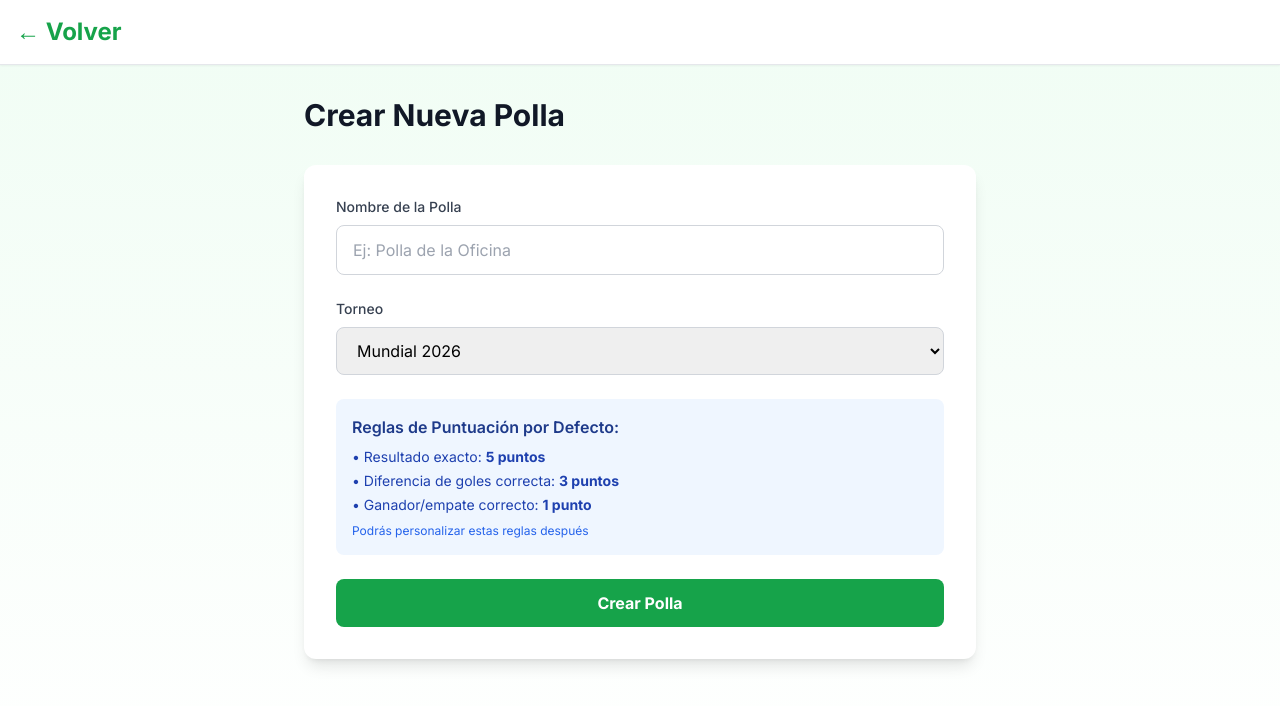
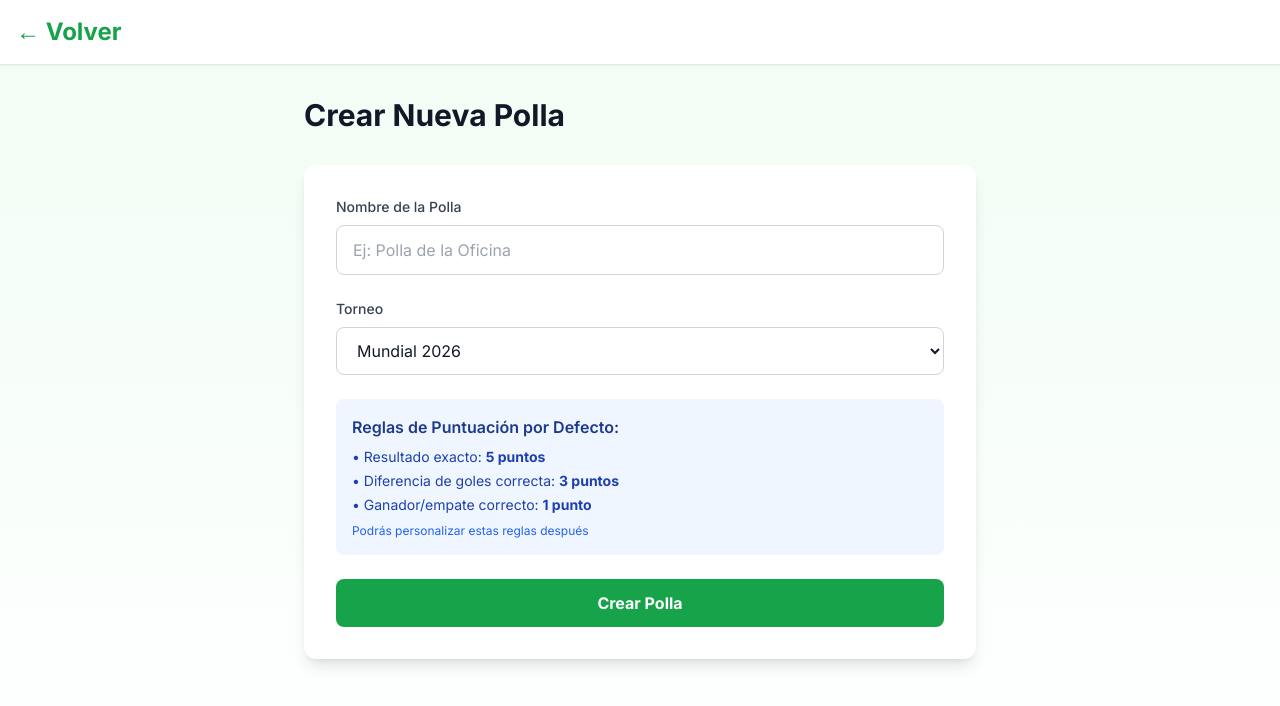
Before and after one commit to EdwingAlarcon/PollaFutbolera, a Next.js app: page /pool/create in a window 1280 px wide. Shown: the top 706 px of the page. Built offline with nearby package versions, Linux system fonts and the light colour scheme; no server answers.

Commit message:
Fix text contrast in all inputs and selects across the app

```diff
--- a/src/app/pool/create/page.tsx
+++ b/src/app/pool/create/page.tsx
@@ -91,7 +91,7 @@ export default function CreatePoolPage() {
                   }
                   required
                   maxLength={100}
-                  className="w-full px-4 py-3 border border-gray-300 rounded-lg focus:ring-2 focus:ring-green-500 focus:border-transparent"
+                  className="w-full px-4 py-3 border border-gray-300 rounded-lg focus:ring-2 focus:ring-green-500 focus:border-transparent bg-white text-gray-900"
                   placeholder="Ej: Polla de la Oficina"
                 />
               </div>
@@ -105,7 +105,7 @@ export default function CreatePoolPage() {
                   onChange={(e) =>
                     setFormData({ ...formData, tournament_id: e.target.value })
                   }
-                  className="w-full px-4 py-3 border border-gray-300 rounded-lg focus:ring-2 focus:ring-green-500 focus:border-transparent"
+                  className="w-full px-4 py-3 border border-gray-300 rounded-lg focus:ring-2 focus:ring-green-500 focus:border-transparent bg-white text-gray-900"
                 >
                   <option value="world-cup-2026">Mundial 2026</option>
                   <option value="copa-america-2024">Copa América 2024</option>
--- a/src/app/pool/join/page.tsx
+++ b/src/app/pool/join/page.tsx
@@ -124,7 +124,7 @@ export default function JoinPoolPage() {
                     value={inviteCode}
                     onChange={(e) => setInviteCode(e.target.value.toUpperCase())}
                     maxLength={10}
-                    className="w-full px-4 py-3 text-center text-2xl font-mono font-bold border-2 border-gray-300 rounded-lg focus:ring-2 focus:ring-green-500 focus:border-transparent uppercase"
+                    className="w-full px-4 py-3 text-center text-2xl font-mono font-bold border-2 border-gray-300 rounded-lg focus:ring-2 focus:ring-green-500 focus:border-transparent uppercase bg-white text-gray-900"
                     placeholder="ABC123"
                   />
 
```
